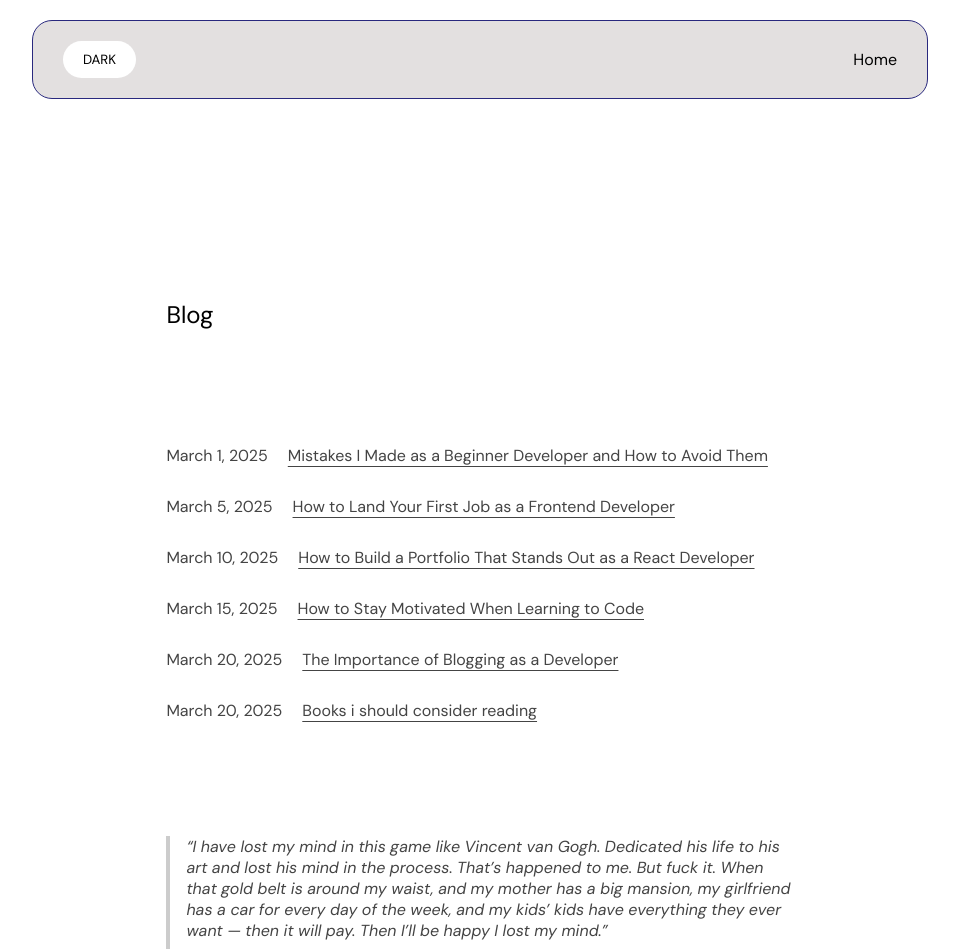
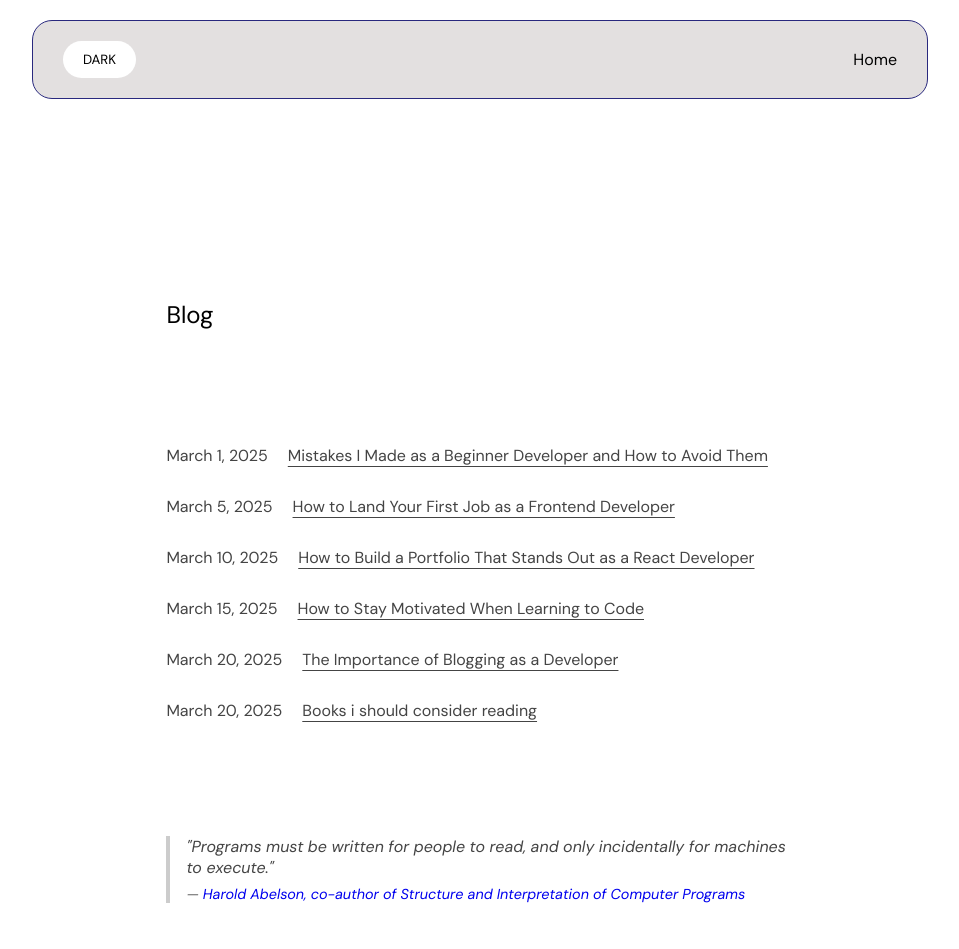
Before and after one commit to Joebakid/My-Porfolio, a React (Create React App) app: page /blog in a window 1280 px wide. Shown: the top 949 px of the page, without its empty margins (160-1119 px from the left). Built offline with nearby package versions, Linux system fonts and the light colour scheme.

Commit message:
changed quote

```diff
--- a/src/components/Blog/BlogList.js
+++ b/src/components/Blog/BlogList.js
@@ -77,22 +77,17 @@ function BlogList() {
       </ul>
       <blockquote className="mt-20">
         <p>
-          “I have lost my mind in this game like Vincent van Gogh. Dedicated his
-          life to his art and lost his mind in the process. That’s happened to
-          me. But fuck it. When that gold belt is around my waist, and my mother
-          has a big mansion, my girlfriend has a car for every day of the week,
-          and my kids’ kids have everything they ever want — then it will pay.
-          Then I’ll be happy I lost my mind.”
+        "Programs must be written for people to read, and only incidentally for machines to execute."
         </p>
         <footer>
           —{" "}
           <cite>
             <a
-              href="https://www.youtube.com/shorts/VNGyOCTfz-M"
+              href="https://www.youtube.com/watch?v=Kbd7yFFfKnw"
               target="_blank"
               rel="noopener noreferrer"
             >
-              Conor McGregor, 2013 Interview
+             Harold Abelson, co-author of Structure and Interpretation of Computer Programs
             </a>
           </cite>
         </footer>
```
